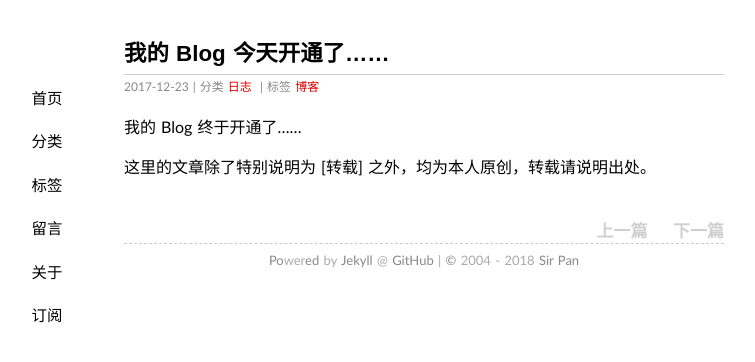
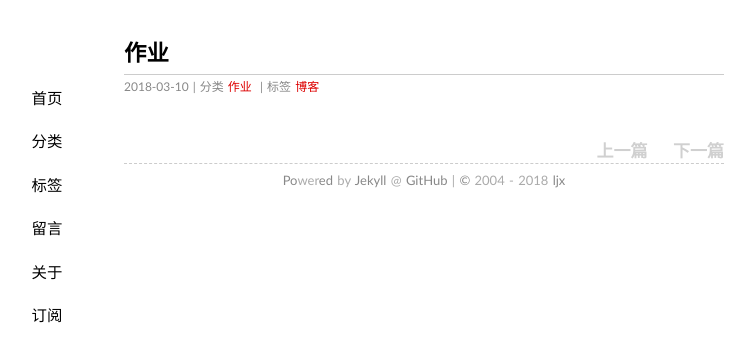
Before and after one commit to ishoping/ishoping.github.io, a Jekyll site: the page built from _posts/2017-12-23-hello-blog.md, in a window 1280 px wide. Shown: the top 362 px of the page, without its empty margins (216-971 px from the left). Built offline with Jekyll 4.4.1, drawn with Linux system fonts in a browser that asks for light colours; comment, search, counter and statistics services are not loaded.

Commit message:
configure

```diff
--- a/_config.yml
+++ b/_config.yml
@@ -1,8 +1,8 @@
 future: true
 permalink: /:title/
-url: http://pmlpml.github.io
-name: Pan Sir
-author: Sir Pan
+url: https://ishoping.github.io
+name: ljx
+author: ljx
 qq: yourqq
 email: yourmail@mail2.sysu.edu.cn
 
--- a/_posts/2017-12-23-hello-blog.md
+++ b/_posts/2017-12-23-hello-blog.md
@@ -1,11 +1,7 @@
 ---
 layout: post
-title: 我的 Blog 今天开通了……
-date: 2017-12-23 12:00:10+00:00
-categories: 日志
+title: 作业
+date: 2018-3-10 00:27:00+00:00
+categories: 作业
 tags: 博客
 ---
-
-我的 Blog 终于开通了……
-
-这里的文章除了特别说明为 [转载] 之外，均为本人原创，转载请说明出处。
```
Also changed, not shown: README.md.
